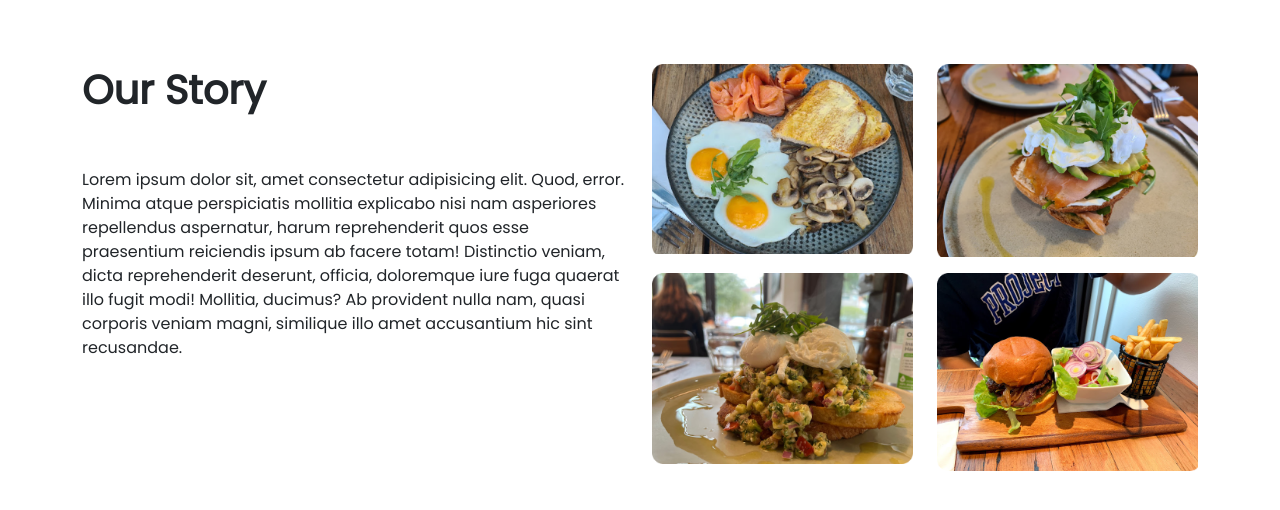
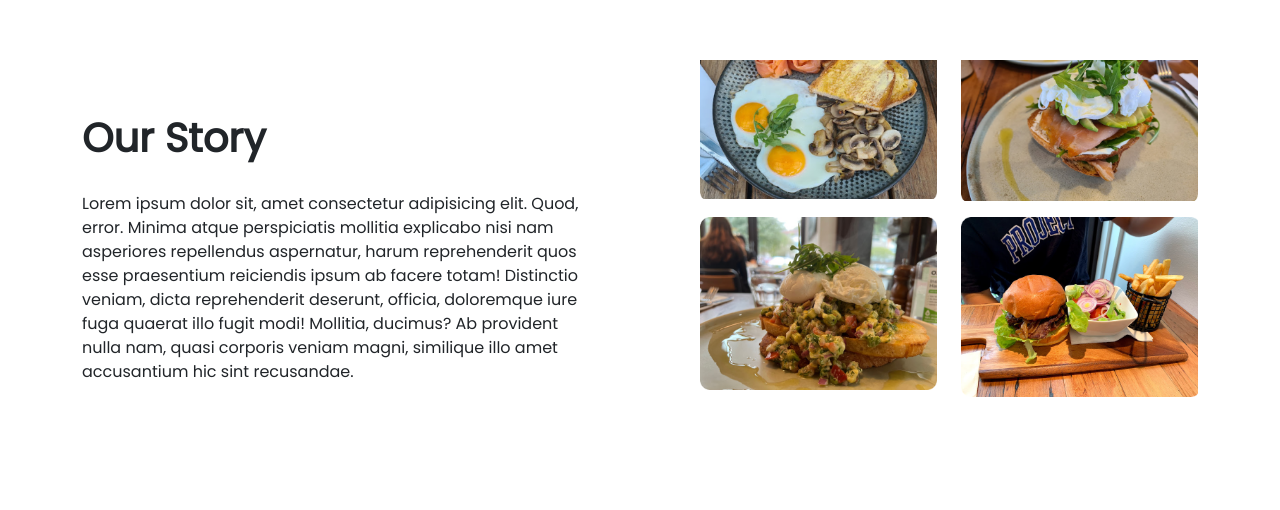
Before and after one commit to GauravShreenet/CafeApp, a React (Create React App) app: page / in a window 1280 px wide. Shown: the part 1588-2098 px from the top of the page. Built offline with nearby package versions, Linux system fonts and the light colour scheme.

Commit message:
fix some ui element

```diff
--- a/src/Component/Story.js
+++ b/src/Component/Story.js
@@ -18,9 +18,9 @@ export const Story = () => {
     <>
         <Container className='my-5 overflow-hidden'>
             <Row>
-                <Col style={{height: '60vh'}}>
+                <Col className='me-5 mt-5' style={{height: '60vh'}}>
                     <div style={{ fontSize: '5vh', fontWeight: 'bold'}}>Our Story</div>
-                    <div className='mt-5'>
+                    <div className='mt-4'>
                         <p>
                             Lorem ipsum dolor sit, amet consectetur adipisicing elit. Quod, error. Minima atque perspiciatis mollitia explicabo nisi nam asperiores repellendus aspernatur, harum reprehenderit quos esse praesentium reiciendis ipsum ab facere totam!
                             Distinctio veniam, dicta reprehenderit deserunt, officia, doloremque iure fuga quaerat illo fugit modi! Mollitia, ducimus? Ab provident nulla nam, quasi corporis veniam magni, similique illo amet accusantium hic sint recusandae.
@@ -28,14 +28,14 @@ export const Story = () => {
 
                     </div>
                 </Col>
-                <Col style={{height: '65vh', overflow: 'hidden'}}>
+                <Col className='ms-5' style={{height: '55vh', overflow: 'hidden'}}>
                     <Row>
                         {imageMenu.map((imageMenu, i)=>(
                             <Col sm={6} md={12} lg={6} xl={6} key={i}>
                                 <motion.div
                                     initial={{y: 0}}
-                                    style={{y : inView ? -210 : 0 }}
-                                    animate={{y : inView ? -210 : 0,
+                                    style={{y : inView ? -220 : 0 }}
+                                    animate={{y : inView ? -230 : 0,
                                     transition: { duration: 0.5, ease: 'easeOut'}}}
                                     transition={{ duration: 0.5 }}
                                 >
@@ -46,7 +46,7 @@ export const Story = () => {
                         ))}
                     </Row>
                 </Col>
-                <div ref={ref} className='mt-5'></div>
+                <div ref={ref} className='mt-4'></div>
 
             </Row>
 
```
